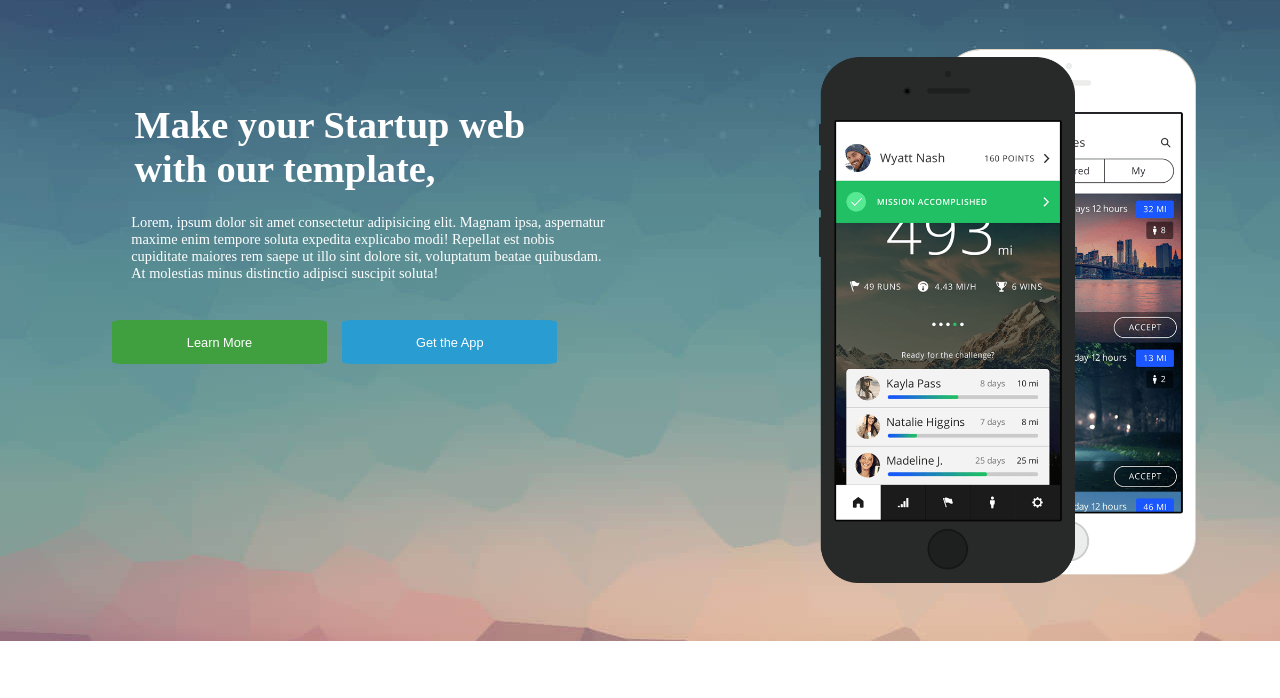
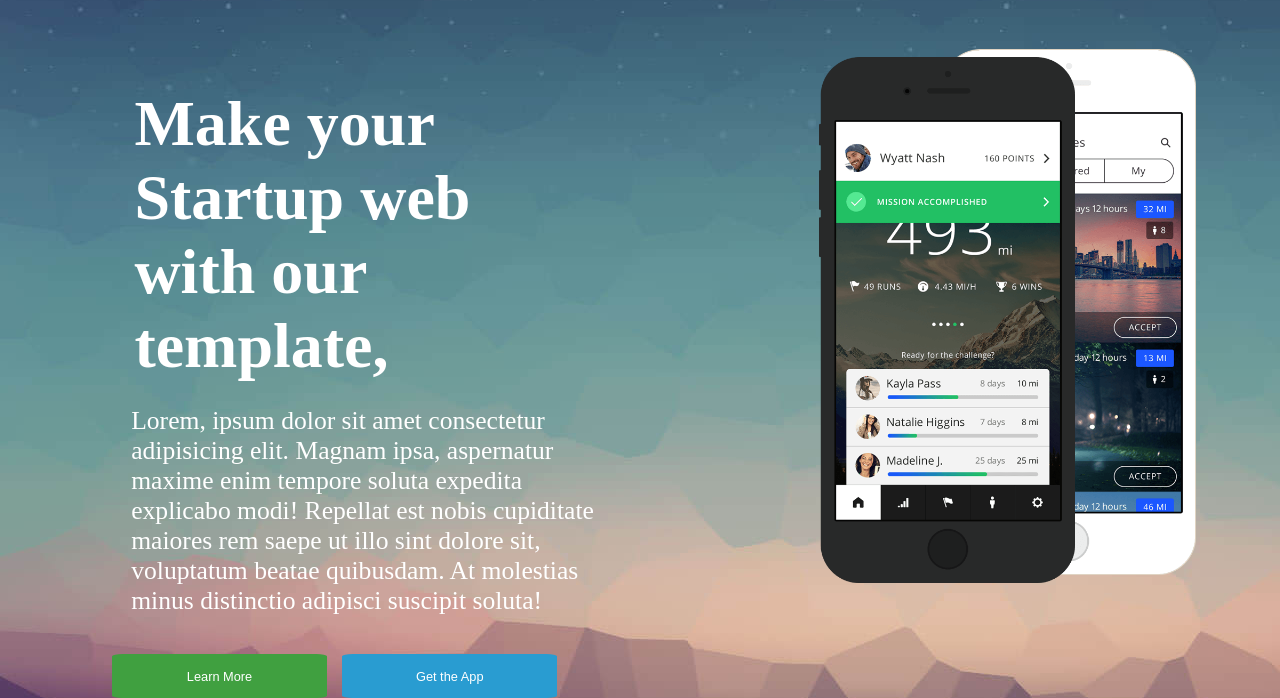
Before and after one commit to thesergioliveira/mobileApp, a plain HTML site: page index.html in a window 1280 px wide. Shown: the part 159-857 px from the top of the page. Before the commit the page ends 800 px from the top, so only its background shows below. Drawn offline with Linux system fonts and the light colour scheme.

Commit message:
final changes for the day

```diff
--- a/css/style.css
+++ b/css/style.css
@@ -24,7 +24,7 @@ header div{
 .logo{
     width: 25vw;
     height: 10vh;
-    min-width: 6.5rem;
+    min-width: 8.88rem;
     max-width: 13.26rem;
     margin: 4rem 109 auto;
     position: absolute;
@@ -67,16 +67,16 @@ a:hover, .logo:hover{
     height: 25vh;
     margin: auto 7rem auto 7rem ;
     position: absolute;
-    bottom: 45vh
+    top: 28vh
 }
 h1{
-    font-size: 2.4rem;
+    font-size: 5vw;
     color: white;
     margin: 1.4rem;
 }
 
 .text{
-    font-size: 0.9rem;
+    font-size: 2vw;
     color: white;
     margin: 0.6rem;
     padding-left: 0.6rem;
@@ -117,6 +117,10 @@ h1{
 
 /* side image */
 
+.iphone{
+    border: 2px solid black;
+}
+
 [alt^="white"]{
     width: 20vw;
     position: absolute;
```
